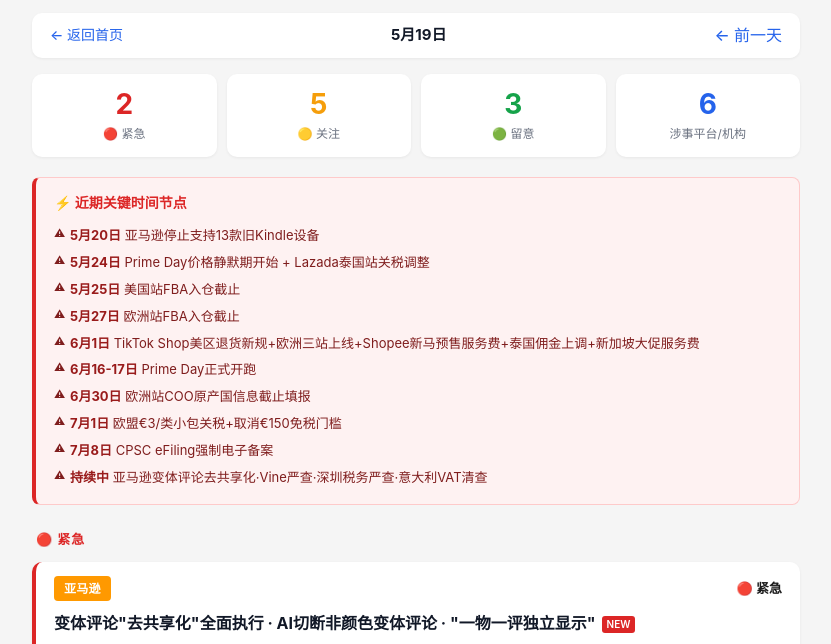
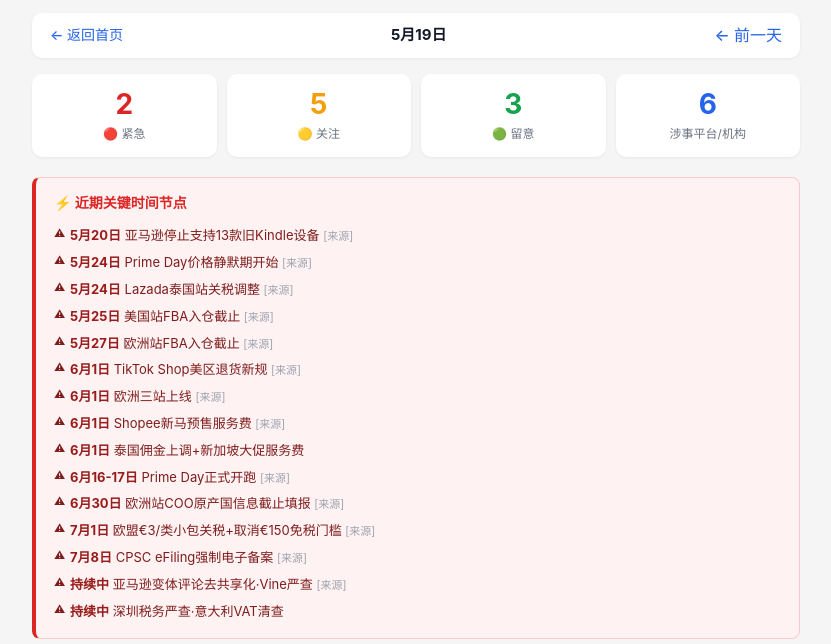
Before and after one commit to weian8194-png/policy-daily, a plain HTML site: page daily/20260519.html in a window 1280 px wide. Shown: the part 149-793 px from the top of the page, without its empty margins (224-1055 px from the left). Drawn offline with Linux system fonts and the light colour scheme.

Commit message:
fix: 关键时间节点添加来源链接

```diff
--- a/daily/20260519.html
+++ b/daily/20260519.html
@@ -225,16 +225,21 @@
   <div class="compliance-banner">
     <div class="banner-title">⚡ 近期关键时间节点</div>
     <ul>
-      <li><span class="date-tag">5月20日</span> 亚马逊停止支持13款旧Kindle设备</li>
-      <li><span class="date-tag">5月24日</span> Prime Day价格静默期开始 + Lazada泰国站关税调整</li>
-      <li><span class="date-tag">5月25日</span> 美国站FBA入仓截止</li>
-      <li><span class="date-tag">5月27日</span> 欧洲站FBA入仓截止</li>
-      <li><span class="date-tag">6月1日</span> TikTok Shop美区退货新规+欧洲三站上线+Shopee新马预售服务费+泰国佣金上调+新加坡大促服务费</li>
-      <li><span class="date-tag">6月16-17日</span> Prime Day正式开跑</li>
-      <li><span class="date-tag">6月30日</span> 欧洲站COO原产国信息截止填报</li>
-      <li><span class="date-tag">7月1日</span> 欧盟€3/类小包关税+取消€150免税门槛</li>
-      <li><span class="date-tag">7月8日</span> CPSC eFiling强制电子备案</li>
-      <li><span class="date-tag">持续中</span> 亚马逊变体评论去共享化·Vine严查·深圳税务严查·意大利VAT清查</li>
+      <li><span class="date-tag">5月20日</span> 亚马逊停止支持13款旧Kindle设备 <a href="https://m.toutiao.com/group/7641003684608066094/" target="_blank" style="font-size:11px;color:#9ca3af;text-decoration:none;">[来源]</a></li>
+      <li><span class="date-tag">5月24日</span> Prime Day价格静默期开始 <a href="https://sellercentral.amazon.com/help/hub/reference/G200164330" target="_blank" style="font-size:11px;color:#9ca3af;text-decoration:none;">[来源]</a></li>
+      <li><span class="date-tag">5月24日</span> Lazada泰国站关税调整 <a href="https://www.ebrun.com" target="_blank" style="font-size:11px;color:#9ca3af;text-decoration:none;">[来源]</a></li>
+      <li><span class="date-tag">5月25日</span> 美国站FBA入仓截止 <a href="https://sellercentral.amazon.com/help/hub/reference/G200164330" target="_blank" style="font-size:11px;color:#9ca3af;text-decoration:none;">[来源]</a></li>
+      <li><span class="date-tag">5月27日</span> 欧洲站FBA入仓截止 <a href="https://sellercentral.amazon.com/help/hub/reference/G200164330" target="_blank" style="font-size:11px;color:#9ca3af;text-decoration:none;">[来源]</a></li>
+      <li><span class="date-tag">6月1日</span> TikTok Shop美区退货新规 <a href="https://m.sohu.com/a/1024179204_122629960" target="_blank" style="font-size:11px;color:#9ca3af;text-decoration:none;">[来源]</a></li>
+      <li><span class="date-tag">6月1日</span> 欧洲三站上线 <a href="https://sellercentral.amazon.com/news" target="_blank" style="font-size:11px;color:#9ca3af;text-decoration:none;">[来源]</a></li>
+      <li><span class="date-tag">6月1日</span> Shopee新马预售服务费 <a href="https://www.cifnews.com" target="_blank" style="font-size:11px;color:#9ca3af;text-decoration:none;">[来源]</a></li>
+      <li><span class="date-tag">6月1日</span> 泰国佣金上调+新加坡大促服务费</li>
+      <li><span class="date-tag">6月16-17日</span> Prime Day正式开跑 <a href="https://sellercentral.amazon.com/help/hub/reference/G200164330" target="_blank" style="font-size:11px;color:#9ca3af;text-decoration:none;">[来源]</a></li>
+      <li><span class="date-tag">6月30日</span> 欧洲站COO原产国信息截止填报 <a href="https://sellercentral.amazon.com/help/hub/reference/G200164330" target="_blank" style="font-size:11px;color:#9ca3af;text-decoration:none;">[来源]</a></li>
+      <li><span class="date-tag">7月1日</span> 欧盟€3/类小包关税+取消€150免税门槛 <a href="https://www.cifnews.com" target="_blank" style="font-size:11px;color:#9ca3af;text-decoration:none;">[来源]</a></li>
+      <li><span class="date-tag">7月8日</span> CPSC eFiling强制电子备案 <a href="https://www.cpsc.gov" target="_blank" style="font-size:11px;color:#9ca3af;text-decoration:none;">[来源]</a></li>
+      <li><span class="date-tag">持续中</span> 亚马逊变体评论去共享化·Vine严查 <a href="https://m.mjzj.com/article/fmexrj4a1p8g" target="_blank" style="font-size:11px;color:#9ca3af;text-decoration:none;">[来源]</a></li>
+      <li><span class="date-tag">持续中</span> 深圳税务严查·意大利VAT清查</li>
     </ul>
   </div>
 
```
Also changed, not shown: index.html (+15 -10 lines).
